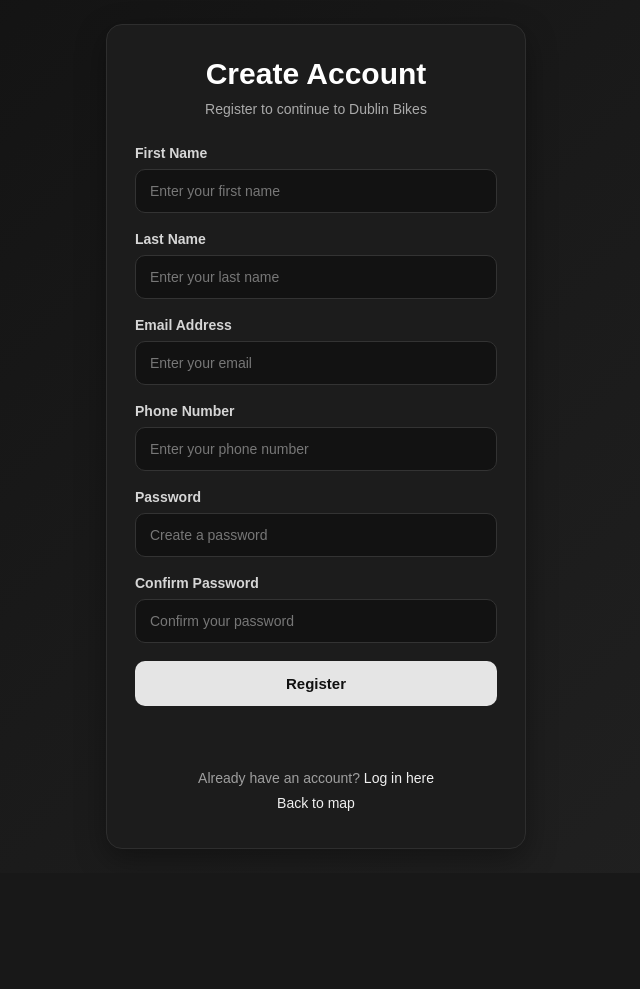
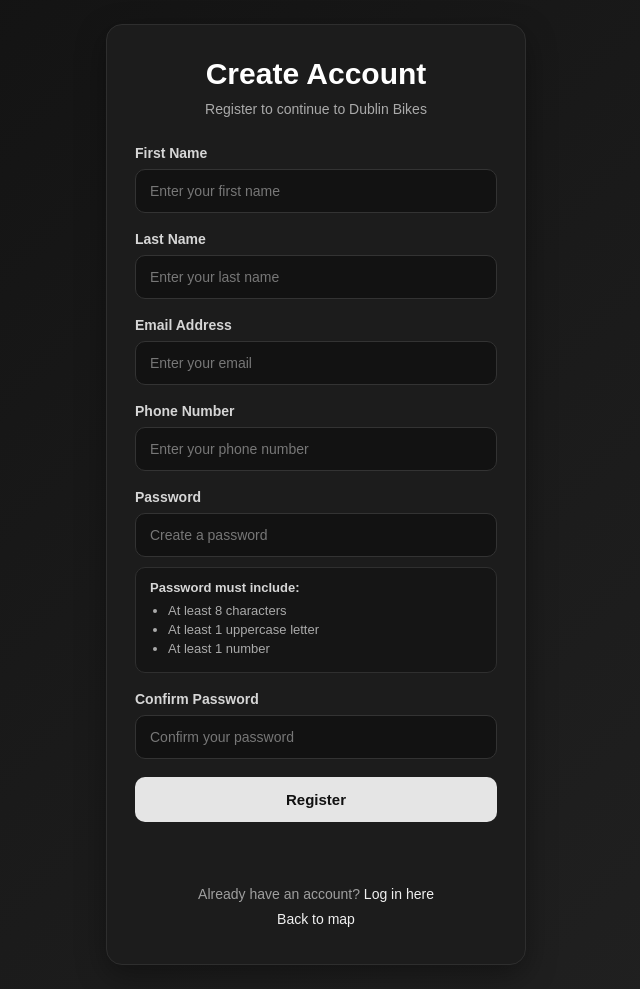
Before and after one commit to chukwuemekanwoke-jpg/se_group10_app, a Flask app: template app/templates/register.html in a window 1280 px wide. Shown: the whole page, without its empty margins (324-964 px from the left). Before the commit the page ends 849 px from the top, so only its background shows below. Run offline with Flask 3, Linux system fonts and the light colour scheme; the template is opened without the code that fills it, so the values that code supplies are empty.

Commit message:
Show password requirements on register page and validate password rules

```diff
--- a/app/main/routes.py
+++ b/app/main/routes.py
@@ -2,6 +2,7 @@
 from werkzeug.security import generate_password_hash, check_password_hash
 from . import main_bp
 from app.db import get_db
+import re
 
 
 @main_bp.route("/")
@@ -64,6 +65,10 @@
             flash("Please fill in all fields.", "error")
             return render_template("register.html")
 
+        if len(password) < 8 or not re.search(r"[A-Z]", password) or not re.search(r"\d", password):
+            flash("Password must be at least 8 characters long and include at least 1 uppercase letter and 1 number.", "error")
+            return render_template("register.html")
+
         if password != confirm_password:
             flash("Passwords do not match.", "error")
             return render_template("register.html")
--- a/app/static/css/register.css
+++ b/app/static/css/register.css
@@ -143,6 +143,32 @@
     text-align: center;
 }
 
+.password-requirements {
+    margin-top: 10px;
+    padding: 12px 14px;
+    border-radius: 10px;
+    background: #151515;
+    border: 1px solid #2f2f2f;
+}
+
+.password-requirements p {
+    font-size: 13px;
+    font-weight: 600;
+    color: #d6d6d6;
+    margin-bottom: 8px;
+}
+
+.password-requirements ul {
+    margin: 0;
+    padding-left: 18px;
+}
+
+.password-requirements li {
+    font-size: 13px;
+    color: #aaaaaa;
+    margin-bottom: 4px;
+}
+
 .login-footer {
     margin-top: 24px;
     text-align: center;
--- a/app/templates/register.html
+++ b/app/templates/register.html
@@ -74,7 +74,19 @@
                         name="password"
                         placeholder="Create a password"
                         required
+                        minlength="8"
+                        pattern="^(?=.*[A-Z])(?=.*\d).{8,}$"
+                        title="Password must be at least 8 characters long and include at least 1 uppercase letter and 1 number."
                     >
+
+                    <div class="password-requirements">
+                        <p>Password must include:</p>
+                        <ul>
+                            <li>At least 8 characters</li>
+                            <li>At least 1 uppercase letter</li>
+                            <li>At least 1 number</li>
+                        </ul>
+                    </div>
                 </div>
 
                 <div class="form-group">
```
